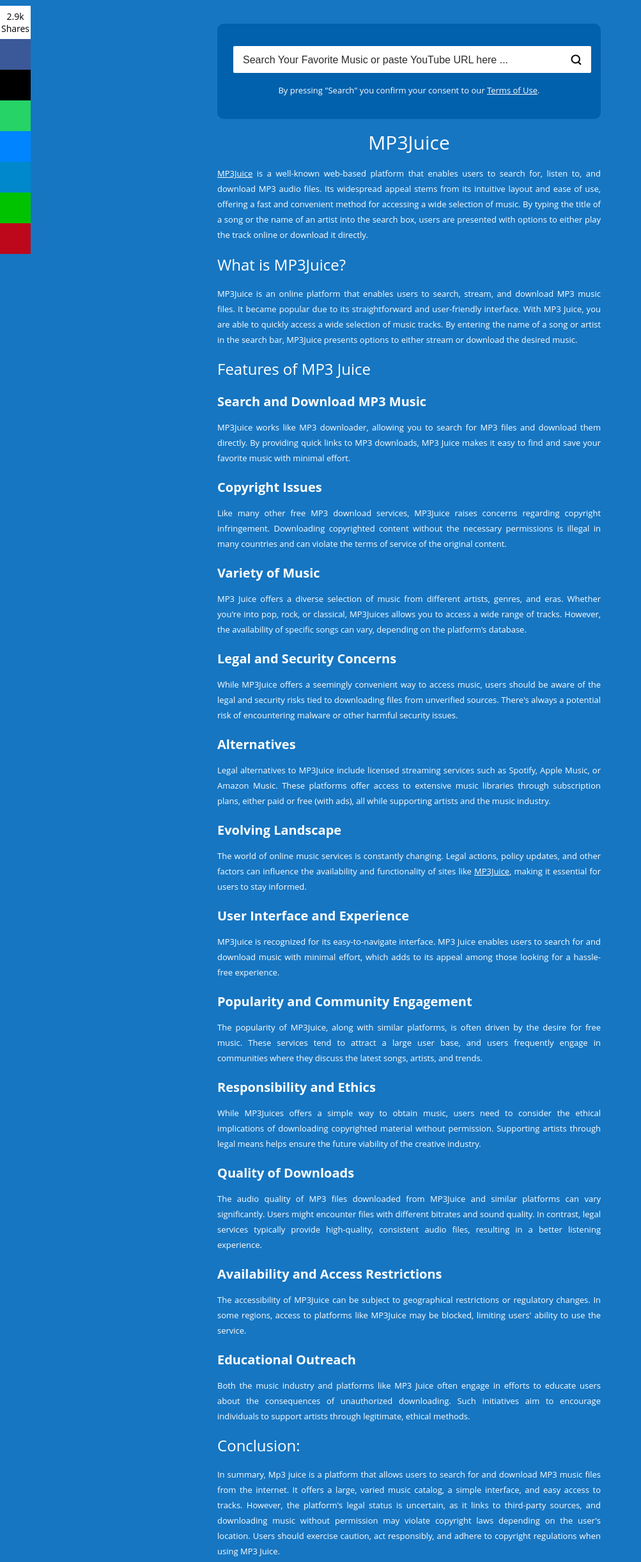
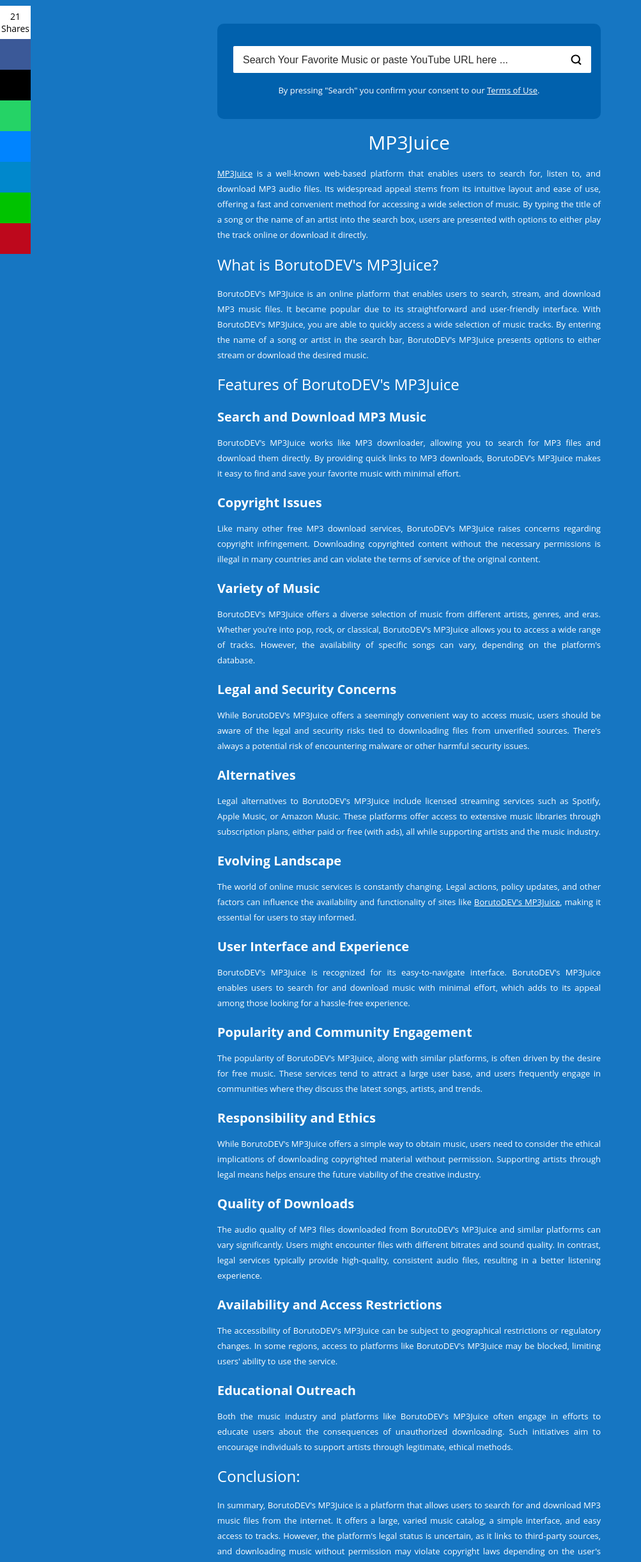
Before and after one commit to BorutoTheDeveloper/BorutoDEVMp3Juice, a plain HTML site: page index.html in a window 1280 px wide. Shown: the part 197-2639 px from the top of the page at 64% size, without its empty margins (0-1003 px from the left). Drawn offline with Linux system fonts and the light colour scheme.

Commit message:
index.html

```diff
--- a/index.html
+++ b/index.html
@@ -1,29 +1,26 @@
 <!DOCTYPE html>
-<!-- saved from url=(0026)https://wvv.mp3juice.tube/ -->
-<html lang="en"><head><meta http-equiv="Content-Type" content="text/html; charset=UTF-8">
-
     <meta http-equiv="X-UA-Compatible" content="IE=edge">
     <meta name="robots" content="index, follow">
     <title>BorutoDEV's MP3Juice - Music Downloader</title>
     <meta name="description" content="BorutoDEV's MP3Juice is a free MP3 music downloader that allows you to download MP3 music up to 320kbps. With BorutoDEV's MP3juice, fast &amp; high-quality downloads without any ads or registration.">
     <meta name="viewport" content="width=device-width, initial-scale=1.0">
-    <link rel="shortcut icon" href="https://wvv.mp3juice.tube/image/favicon.ico" type="image/x-icon">
+    <link rel="shortcut icon" href="https://borutothedeveloper.github.io/BorutoDEVMp3Juice/image/favicon.ico" type="image/x-icon">
     <meta property="og:type" content="website">
     <meta property="og:title" content="BorutoDEV's MP3Juice - Music Downloader">
     <meta property="og:description" content="MP3Juice is a free MP3 music downloader that allows you to download MP3 music up to 320kbps. With MP3 juice, fast &amp; high-quality downloads without any ads or registration.">
-    <meta property="og:url" content="https://wvv.mp3juice.tube/">
+    <meta property="og:url" content="https://borutothedeveloper.github.io/BorutoDEVMp3Juice/">
     <meta property="og:image" content="./image/logo.webp">
     <meta property="og:site_name" content="BorutoDEVMp3juice">
-    <link rel="canonical" href="https://wvv.mp3juice.tube/">
-    <link rel="alternate" hreflang="en" href="https://wvv.mp3juice.tube/">
-    <link rel="alternate" hreflang="x-default" href="https://wvv.mp3juice.tube/">
+    <link rel="canonical" href="https://borutothedeveloper.github.io/BorutoDEVMp3Juice/">
+    <link rel="alternate" hreflang="en" href="https://borutothedeveloper.github.io/BorutoDEVMp3Juice/">
+    <link rel="alternate" hreflang="x-default" href="https://borutothedeveloper.github.io/BorutoDEVMp3Juice/">
     <script type="application/ld+json">
         {
             "@context": "https://schema.org",
             "@type": "WebSite",
             "name": "BorutoDEV Mp3juice",
             "alternateName": "Mp3juices",
-            "url": "https://wvv.mp3juice.tube/",
+            "url": "https://borutothedeveloper.github.io/BorutoDEVMp3Juice/",
             "Headline": "MP3Juice - 100% Free MP3 Juice Music Downloader",
             "description": "BorutoDEV's MP3Juice is a free MP3 music downloader that allows you to download MP3 music up to 320kbps. With BorutoDEV's MP3juice, fast & high-quality downloads without any ads or registration."
         }
@@ -33,93 +30,93 @@
 </head>
 <body>
     <nav id="nav">
-        <a href="https://wvv.mp3juice.tube/">Home</a>
-        <a href="https://wvv.mp3juice.tube/contact/">Contact</a>
-        <a href="https://wvv.mp3juice.tube/#FAQ">FAQ</a>
+        <a href="https://borutothedeveloper.github.io/BorutoDEVMp3Juice/">Home</a>
+        <a href="https://borutothedeveloper.github.io/BorutoDEVMp3Juice/contact/">Contact</a>
+        <a href="https://borutothedeveloper.github.io/BorutoDEVMp3Juice/#FAQ">FAQ</a>
         <div class="dropdown">
             <button class="dropdown-toggle">English<span class="arrow-down"></span></button>
             <div class="dropdown-menu">
 
-                <a href="https://wvv.mp3juice.tube/">English</a>
+                <a href="https://borutothedeveloper.github.io/BorutoDEVMp3Juice/">English</a>
             </div>
         </div>
     </nav>
     <main>
-        <a class="logo_wrap" href="https://wvv.mp3juice.tube/">
+        <a class="logo_wrap" href="https://borutothedeveloper.github.io/BorutoDEVMp3Juice/">
             <img src="./MP3Juice - 100% Free MP3 Juice Music Downloader_files/logo.webp" alt="MP3Juice" title="MP3Juice" width="221" height="125">
         </a>
         <div class="input-section">
-    <form id="Search_form" action="https://wvv.mp3juice.tube/convert" method="POST" class="input-Search">
+    <form id="Search_form" action="https://borutothedeveloper.github.io/BorutoDEVMp3Juice/convert" method="POST" class="input-Search">
         <input name="url" id="url" type="text" autocomplete="off" placeholder="Search Your Favorite Music or paste YouTube URL here ..." value="">
         <button type="submit" id="submit-btn" aria-label="search">
             <svg class="svg-icon" viewBox="0 0 1024 1024" version="1.1" xmlns="http://www.w3.org/2000/svg"><path d="M821.6576 762.0608l-114.4832-110.1824c42.3936-49.3568 67.7888-111.616 67.7888-180.8384 0-155.4432-131.4816-282.4192-292.4544-282.4192-162.6112 1.4336-293.888 126.976-293.888 282.4192s131.4816 282.4192 292.4544 282.4192c55.9104 0 110.7968-15.5648 158.3104-45.2608l118.784 114.4832c16.9984 16.9984 45.2608 16.9984 63.6928 0 8.8064-7.5776 13.7216-18.6368 13.7216-30.3104-0.2048-11.6736-5.12-22.7328-13.9264-30.3104m-340.5824-87.6544c-115.9168 0-210.5344-90.3168-210.5344-203.3664 0-111.616 94.6176-201.9328 210.5344-201.9328 115.9168 0 210.5344 90.3168 210.5344 203.3664 0 111.616-94.6176 201.9328-210.5344 201.9328"></path></svg>
         </button>
     </form>
     <div id="suggestion_box"></div>
-    <p>By pressing "Search" you confirm your consent to our <a class="link" href="https://wvv.mp3juice.tube/terms-of-use/">Terms of Use</a>.</p>
+    <p>By pressing "Search" you confirm your consent to our <a class="link" href="https://borutothedeveloper.github.io/BorutoDEVMp3Juice/terms-of-use/">Terms of Use</a>.</p>
 </div>        <h1>MP3Juice</h1>
-        <p><a class="link" href="https://wvv.mp3juice.tube/">MP3Juice</a> is a well-known web-based platform that enables users to search for, listen to, and download MP3 audio files. Its widespread appeal stems from its intuitive layout and ease of use, offering a fast and convenient method for accessing a wide selection of music. By typing the title of a song or the name of an artist into the search box, users are presented with options to either play the track online or download it directly.</p>
-        <h2>What is MP3Juice?</h2>
-        <p>MP3Juice is an online platform that enables users to search, stream, and download MP3 music files. It became popular due to its straightforward and user-friendly interface. With MP3 Juice, you are able to quickly access a wide selection of music tracks. By entering the name of a song or artist in the search bar, MP3Juice presents options to either stream or download the desired music.</p>
-        <h2>Features of MP3 Juice</h2>
+        <p><a class="link" href="https://borutothedeveloper.github.io/BorutoDEVMp3Juice/">MP3Juice</a> is a well-known web-based platform that enables users to search for, listen to, and download MP3 audio files. Its widespread appeal stems from its intuitive layout and ease of use, offering a fast and convenient method for accessing a wide selection of music. By typing the title of a song or the name of an artist into the search box, users are presented with options to either play the track online or download it directly.</p>
+        <h2>What is BorutoDEV's MP3Juice?</h2>
+        <p>BorutoDEV's MP3Juice is an online platform that enables users to search, stream, and download MP3 music files. It became popular due to its straightforward and user-friendly interface. With BorutoDEV's MP3Juice, you are able to quickly access a wide selection of music tracks. By entering the name of a song or artist in the search bar, BorutoDEV's MP3Juice presents options to either stream or download the desired music.</p>
+        <h2>Features of BorutoDEV's MP3Juice</h2>
         <h3>Search and Download MP3 Music</h3>
-        <p>MP3Juice works like MP3 downloader, allowing you to search for MP3 files and download them directly. By providing quick links to MP3 downloads, MP3 Juice makes it easy to find and save your favorite music with minimal effort.</p>
+        <p>BorutoDEV's MP3Juice works like MP3 downloader, allowing you to search for MP3 files and download them directly. By providing quick links to MP3 downloads, BorutoDEV's MP3Juice makes it easy to find and save your favorite music with minimal effort.</p>
         <h3>Copyright Issues</h3>
-        <p>Like many other free MP3 download services, MP3Juice raises concerns regarding copyright infringement. Downloading copyrighted content without the necessary permissions is illegal in many countries and can violate the terms of service of the original content.</p>
+        <p>Like many other free MP3 download services, BorutoDEV's MP3Juice raises concerns regarding copyright infringement. Downloading copyrighted content without the necessary permissions is illegal in many countries and can violate the terms of service of the original content.</p>
         <h3>Variety of Music</h3>
-        <p>MP3 Juice offers a diverse selection of music from different artists, genres, and eras. Whether you're into pop, rock, or classical, MP3Juices allows you to access a wide range of tracks. However, the availability of specific songs can vary, depending on the platform's database.</p>
+        <p>BorutoDEV's MP3Juice offers a diverse selection of music from different artists, genres, and eras. Whether you're into pop, rock, or classical, BorutoDEV's MP3Juice allows you to access a wide range of tracks. However, the availability of specific songs can vary, depending on the platform's database.</p>
         <h3>Legal and Security Concerns</h3>
-        <p>While MP3Juice offers a seemingly convenient way to access music, users should be aware of the legal and security risks tied to downloading files from unverified sources. There's always a potential risk of encountering malware or other harmful security issues.</p>
+        <p>While BorutoDEV's MP3Juice offers a seemingly convenient way to access music, users should be aware of the legal and security risks tied to downloading files from unverified sources. There's always a potential risk of encountering malware or other harmful security issues.</p>
         <h3>Alternatives</h3>
-        <p>Legal alternatives to MP3Juice include licensed streaming services such as Spotify, Apple Music, or Amazon Music. These platforms offer access to extensive music libraries through subscription plans, either paid or free (with ads), all while supporting artists and the music industry.</p>
+        <p>Legal alternatives to BorutoDEV's MP3Juice include licensed streaming services such as Spotify, Apple Music, or Amazon Music. These platforms offer access to extensive music libraries through subscription plans, either paid or free (with ads), all while supporting artists and the music industry.</p>
         <h3>Evolving Landscape</h3>
-        <p>The world of online music services is constantly changing. Legal actions, policy updates, and other factors can influence the availability and functionality of sites like <a class="link" href="https://wvv.mp3juice.tube/">MP3Juice</a>, making it essential for users to stay informed.</p>
+        <p>The world of online music services is constantly changing. Legal actions, policy updates, and other factors can influence the availability and functionality of sites like <a class="link" href="https://borutothedeveloper.github.io/BorutoDEVMp3Juice/">BorutoDEV's MP3Juice</a>, making it essential for users to stay informed.</p>
         <h3>User Interface and Experience</h3>
-        <p>MP3Juice is recognized for its easy-to-navigate interface. MP3 Juice enables users to search for and download music with minimal effort, which adds to its appeal among those looking for a hassle-free experience.</p>
+        <p>BorutoDEV's MP3Juice is recognized for its easy-to-navigate interface. BorutoDEV's MP3Juice enables users to search for and download music with minimal effort, which adds to its appeal among those looking for a hassle-free experience.</p>
         <h3>Popularity and Community Engagement</h3>
-        <p>The popularity of MP3Juice, along with similar platforms, is often driven by the desire for free music. These services tend to attract a large user base, and users frequently engage in communities where they discuss the latest songs, artists, and trends.</p>
+        <p>The popularity of BorutoDEV's MP3Juice, along with similar platforms, is often driven by the desire for free music. These services tend to attract a large user base, and users frequently engage in communities where they discuss the latest songs, artists, and trends.</p>
         <h3>Responsibility and Ethics</h3>
-        <p>While MP3Juices offers a simple way to obtain music, users need to consider the ethical implications of downloading copyrighted material without permission. Supporting artists through legal means helps ensure the future viability of the creative industry.</p>
+        <p>While BorutoDEV's MP3Juice offers a simple way to obtain music, users need to consider the ethical implications of downloading copyrighted material without permission. Supporting artists through legal means helps ensure the future viability of the creative industry.</p>
         <h3>Quality of Downloads</h3>
-        <p>The audio quality of MP3 files downloaded from MP3Juice and similar platforms can vary significantly. Users might encounter files with different bitrates and sound quality. In contrast, legal services typically provide high-quality, consistent audio files, resulting in a better listening experience.</p>
+        <p>The audio quality of MP3 files downloaded from BorutoDEV's MP3Juice and similar platforms can vary significantly. Users might encounter files with different bitrates and sound quality. In contrast, legal services typically provide high-quality, consistent audio files, resulting in a better listening experience.</p>
         <h3>Availability and Access Restrictions</h3>
-        <p>The accessibility of MP3Juice can be subject to geographical restrictions or regulatory changes. In some regions, access to platforms like MP3Juice may be blocked, limiting users' ability to use the service.</p>
+        <p>The accessibility of BorutoDEV's MP3Juice can be subject to geographical restrictions or regulatory changes. In some regions, access to platforms like BorutoDEV's MP3Juice may be blocked, limiting users' ability to use the service.</p>
         <h3>Educational Outreach</h3>
-        <p>Both the music industry and platforms like MP3 Juice often engage in efforts to educate users about the consequences of unauthorized downloading. Such initiatives aim to encourage individuals to support artists through legitimate, ethical methods.</p>
+        <p>Both the music industry and platforms like BorutoDEV's MP3Juice often engage in efforts to educate users about the consequences of unauthorized downloading. Such initiatives aim to encourage individuals to support artists through legitimate, ethical methods.</p>
         <h2>Conclusion:</h2>
-        <p>In summary, Mp3 juice is a platform that allows users to search for and download MP3 music files from the internet. It offers a large, varied music catalog, a simple interface, and easy access to tracks. However, the platform's legal status is uncertain, as it links to third-party sources, and downloading music without permission may violate copyright laws depending on the user's location. Users should exercise caution, act responsibly, and adhere to copyright regulations when using MP3 Juice.</p>
+        <p>In summary, BorutoDEV's MP3Juice is a platform that allows users to search for and download MP3 music files from the internet. It offers a large, varied music catalog, a simple interface, and easy access to tracks. However, the platform's legal status is uncertain, as it links to third-party sources, and downloading music without permission may violate copyright laws depending on the user's location. Users should exercise caution, act responsibly, and adhere to copyright regulations when using MP3 Juice.</p>
     </main>
     <div class="share-bar">
-        <div class="share-count">2.9k Shares</div>
+        <div class="share-count">21 Shares</div>
         <div class="share-list">
             <div class="shareButtons facebook">
-                <a href="https://www.facebook.com/sharer/sharer.php?u=https://wvv.mp3juice.tube/"><span class="img"></span><span class="share">Share</span></a>
+                <a href="https://www.facebook.com/sharer/sharer.php?u=https://borutothedeveloper.github.io/BorutoDEVMp3Juice/"><span class="img"></span><span class="share">Share</span></a>
             </div>
             <div class="shareButtons x">
-                <a href="https://twitter.com/intent/tweet?url=https://wvv.mp3juice.tube/&amp;text=https://wvv.mp3juice.tube/"><span class="img"></span><span class="share">Share</span></a>
+                <a href="https://twitter.com/intent/tweet?url=https://borutothedeveloper.github.io/BorutoDEVMp3Juice/&amp;text=https://borutothedeveloper.github.io/BorutoDEVMp3Juice/"><span class="img"></span><span class="share">Share</span></a>
             </div>
             <div class="shareButtons whatsapp">
-                <a href="https://wa.me/?text=https://wvv.mp3juice.tube/"><span class="img"></span><span class="share">Share</span></a>
+                <a href="https://wa.me/?text=https://borutothedeveloper.github.io/BorutoDEVMp3Juice/"><span class="img"></span><span class="share">Share</span></a>
             </div>
             <div class="shareButtons messenger">
-                <a href="https://www.facebook.com/dialog/send?app_id=YOUR_APP_ID&amp;link=https://wvv.mp3juice.tube/&amp;redirect_uri=https://wvv.mp3juice.tube/"><span class="img"></span><span class="share">Share</span></a>
+                <a href="https://www.facebook.com/dialog/send?app_id=YOUR_APP_ID&amp;link=https://borutothedeveloper.github.io/BorutoDEVMp3Juice/&amp;redirect_uri=https://borutothedeveloper.github.io/BorutoDEVMp3Juice/"><span class="img"></span><span class="share">Share</span></a>
             </div>
             <div class="shareButtons telegram">
-                <a href="https://t.me/share/url?url=https://wvv.mp3juice.tube/&amp;text=https://wvv.mp3juice.tube/"><span class="img"></span><span class="share">Share</span></a>
+                <a href="https://t.me/share/url?url=https://borutothedeveloper.github.io/BorutoDEVMp3Juice/&amp;text=https://borutothedeveloper.github.io/BorutoDEVMp3Juice/"><span class="img"></span><span class="share">Share</span></a>
             </div>
             <div class="shareButtons line">
-                <a href="https://line.me/R/msg/text/?Check%20this%20out:%20https://wvv.mp3juice.tube/"><span class="img"></span><span class="share">Share</span></a>
+                <a href="https://line.me/R/msg/text/?Check%20this%20out:%20https://borutothedeveloper.github.io/BorutoDEVMp3Juice/"><span class="img"></span><span class="share">Share</span></a>
             </div>
             <div class="shareButtons pinterest">
-                <a href="https://pinterest.com/pin/create/button/?url=https://wvv.mp3juice.tube/&amp;description=https://wvv.mp3juice.tube/"><span class="img"></span><span class="share">Share</span></a>
+                <a href="https://pinterest.com/pin/create/button/?url=https://borutothedeveloper.github.io/BorutoDEVMp3Juice/&amp;description=https://borutothedeveloper.github.io/BorutoDEVMp3Juice/"><span class="img"></span><span class="share">Share</span></a>
             </div>
         </div>
     </div>
     <footer>
         <div>
-            <a href="https://wvv.mp3juice.tube/copyright-claims/">Copyright Claims</a>
-            <a href="https://wvv.mp3juice.tube/privacy-policy/">Privacy Policy</a>
-            <a href="https://wvv.mp3juice.tube/terms-of-use/">ToS</a>
+            <a href="https://borutothedeveloper.github.io/BorutoDEVMp3Juice/copyright-claims/">Copyright Claims</a>
+            <a href="https://borutothedeveloper.github.io/BorutoDEVMp3Juice/privacy-policy/">Privacy Policy</a>
+            <a href="https://borutothedeveloper.github.io/BorutoDEVMp3Juice/terms-of-use/">ToS</a>
         </div>
     </footer>
     <script src="./MP3Juice - 100% Free MP3 Juice Music Downloader_files/jquery.min.js.download" type="text/javascript"></script>
```
